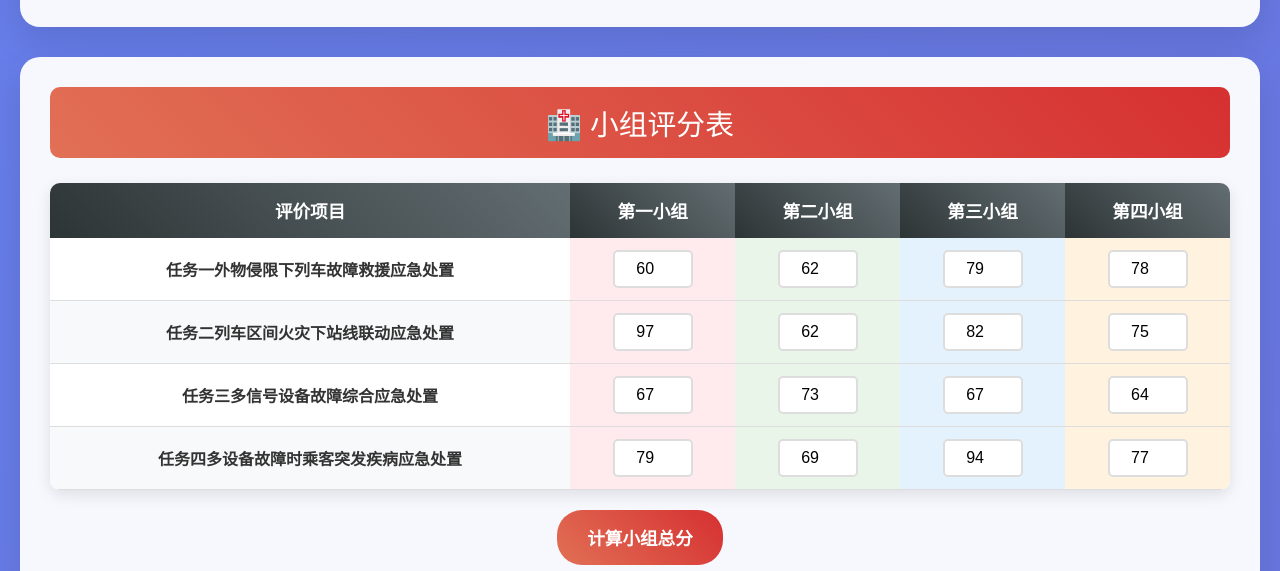
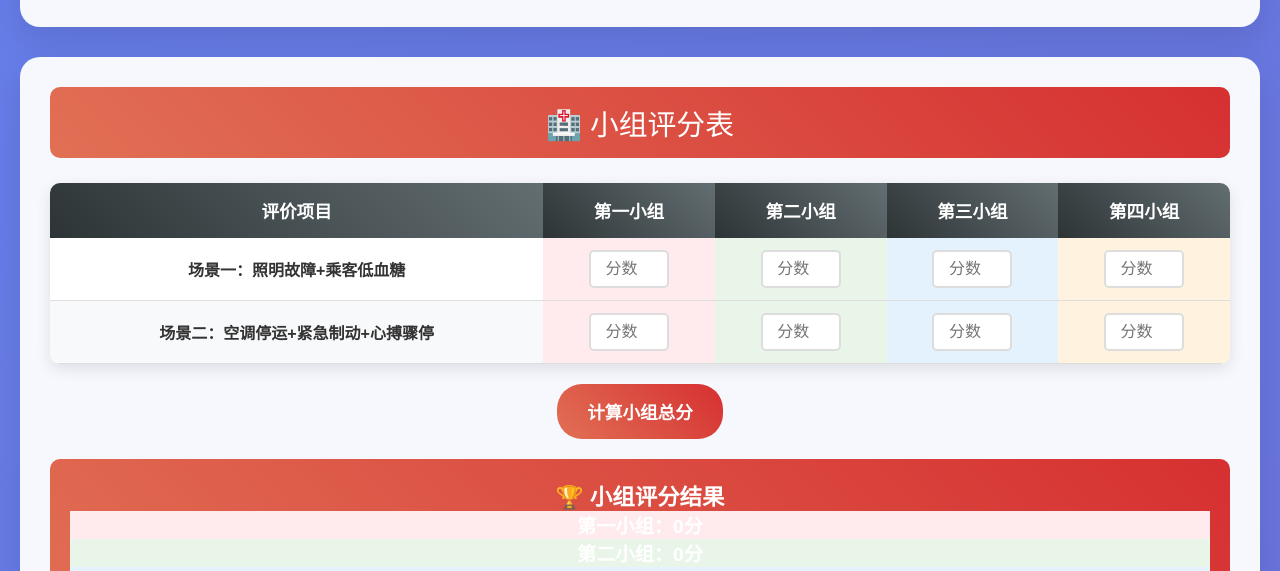
Before and after one commit to moxuan2004/testwed, a plain HTML site: page task1.html in a window 1280 px wide. Shown: the part 206-777 px from the top of the page. Drawn offline with Linux system fonts and the light colour scheme.

Commit message:
Add files via upload

```diff
--- a/task1.html
+++ b/task1.html
@@ -290,28 +290,14 @@
                 </thead>
                 <tbody>
                     <tr>
-                        <td><strong>任务一外物侵限下列车故障救援应急处置</strong></td>
+                        <td><strong>场景一：照明故障+乘客低血糖</strong></td>
                         <td class="group-1"><input type="number" class="score-input group-score" min="0" max="100" placeholder="分数"></td>
                         <td class="group-2"><input type="number" class="score-input group-score" min="0" max="100" placeholder="分数"></td>
                         <td class="group-3"><input type="number" class="score-input group-score" min="0" max="100" placeholder="分数"></td>
                         <td class="group-4"><input type="number" class="score-input group-score" min="0" max="100" placeholder="分数"></td>
                     </tr>
                     <tr>
-                        <td><strong>任务二列车区间火灾下站线联动应急处置</strong></td>
-                        <td class="group-1"><input type="number" class="score-input group-score" min="0" max="100" placeholder="分数"></td>
-                        <td class="group-2"><input type="number" class="score-input group-score" min="0" max="100" placeholder="分数"></td>
-                        <td class="group-3"><input type="number" class="score-input group-score" min="0" max="100" placeholder="分数"></td>
-                        <td class="group-4"><input type="number" class="score-input group-score" min="0" max="100" placeholder="分数"></td>
-                    </tr>
-                    <tr>
-                        <td><strong>任务三多信号设备故障综合应急处置</strong></td>
-                        <td class="group-1"><input type="number" class="score-input group-score" min="0" max="100" placeholder="分数"></td>
-                        <td class="group-2"><input type="number" class="score-input group-score" min="0" max="100" placeholder="分数"></td>
-                        <td class="group-3"><input type="number" class="score-input group-score" min="0" max="100" placeholder="分数"></td>
-                        <td class="group-4"><input type="number" class="score-input group-score" min="0" max="100" placeholder="分数"></td>
-                    </tr>
-                    <tr>
-                        <td><strong>任务四多设备故障时乘客突发疾病应急处置</strong></td>
+                        <td><strong>场景二：空调停运+紧急制动+心搏骤停</strong></td>
                         <td class="group-1"><input type="number" class="score-input group-score" min="0" max="100" placeholder="分数"></td>
                         <td class="group-2"><input type="number" class="score-input group-score" min="0" max="100" placeholder="分数"></td>
                         <td class="group-3"><input type="number" class="score-input group-score" min="0" max="100" placeholder="分数"></td>
@@ -395,20 +381,12 @@
                             </thead>
                             <tbody>
                                 <tr>
-                                    <td><strong>任务一外物侵限下列车故障救援应急处置</strong></td>
+                                    <td><strong>场景一：照明故障+乘客低血糖</strong></td>
                                     <td><input type="number" class="score-input wang-score" data-task="1" min="0" max="100" placeholder="分数"></td>
                                 </tr>
                                 <tr>
-                                    <td><strong>任务二列车区间火灾下站线联动整治应急处置</strong></td>
+                                    <td><strong>场景二：空调停运+紧急制动+心搏骤停</strong></td>
                                     <td><input type="number" class="score-input wang-score" data-task="2" min="0" max="100" placeholder="分数"></td>
-                                </tr>
-                                <tr>
-                                    <td><strong>任务三多信号设备故障综合整治</strong></td>
-                                    <td><input type="number" class="score-input wang-score" data-task="3" min="0" max="100" placeholder="分数"></td>
-                                </tr>
-                                <tr>
-                                    <td><strong>任务四多设备故障时乘客突发疾病整治</strong></td>
-                                    <td><input type="number" class="score-input wang-score" data-task="4" min="0" max="100" placeholder="分数"></td>
                                 </tr>
                             </tbody>
                         </table>
@@ -424,20 +402,12 @@
                             </thead>
                             <tbody>
                                 <tr>
-                                    <td><strong>任务一外物侵限下列车故障救援整治应急处置</strong></td>
+                                    <td><strong>场景一：照明故障+乘客低血糖</strong></td>
                                     <td><input type="number" class="score-input dong-score" data-task="1" min="0" max="100" placeholder="分数"></td>
                                 </tr>
                                 <tr>
-                                    <td><strong>任务二列车区间火灾下站线联动整治应急处置</strong></td>
+                                    <td><strong>场景二：空调停运+紧急制动+心搏骤停</strong></td>
                                     <td><input type="number" class="score-input dong-score" data-task="2" min="0" max="100" placeholder="分数"></td>
-                                </tr>
-                                <tr>
-                                    <td><strong>任务三多信号设备故障综合整治</strong></td>
-                                    <td><input type="number" class="score-input dong-score" data-task="3" min="0" max="100" placeholder="分数"></td>
-                                </tr>
-                                <tr>
-                                    <td><strong>任务四多设备故障时乘客突发疾病整治</strong></td>
-                                    <td><input type="number" class="score-input dong-score" data-task="4" min="0" max="100" placeholder="分数"></td>
                                 </tr>
                             </tbody>
                         </table>
@@ -484,10 +454,8 @@
                     <thead>
                         <tr style="background: #34495e; color: white;">
                             <th style="border: 1px solid #ddd; padding: 12px; text-align: center;">姓名</th>
-                            <th style="border: 1px solid #ddd; padding: 12px; text-align: center;">任务一外物侵限下列车故障救援整治应急处置</th>
-                <th style="border: 1px solid #ddd; padding: 12px; text-align: center;">任务二列车区间火灾下站线联动整治整治应急处置</th>
-                <th style="border: 1px solid #ddd; padding: 12px; text-align: center;">任务三多信号设备故障综合整治</th>
-                <th style="border: 1px solid #ddd; padding: 12px; text-align: center;">任务四多设备故障时乘客突发疾病整治</th>
+                            <th style="border: 1px solid #ddd; padding: 12px; text-align: center;">场景一：照明故障+乘客低血糖</th>
+                <th style="border: 1px solid #ddd; padding: 12px; text-align: center;">场景二：空调停运+紧急制动+心搏骤停</th>
                             <th style="border: 1px solid #ddd; padding: 12px; text-align: center;">综合分</th>
                         </tr>
                     </thead>
@@ -570,10 +538,8 @@
             const chartIds = ['chart1', 'chart2', 'chart3', 'chart4'];
             const colors = ['#e74c3c', '#3498db', '#2ecc71', '#f39c12'];
             const scenarioNames = [
-                '任务一外物侵限下列车故障救援应急处置',
-                '任务二列车区间火灾下站线联动整治应急处置',
-                '任务三多信号设备故障综合整治',
-                '任务四多设备故障时乘客突发疾病整治'
+                '场景一：照明故障+乘客低血糖',
+                '场景二：空调停运+紧急制动+心搏骤停'
             ];
 
             chartIds.forEach((chartId, chartIndex) => {
```
